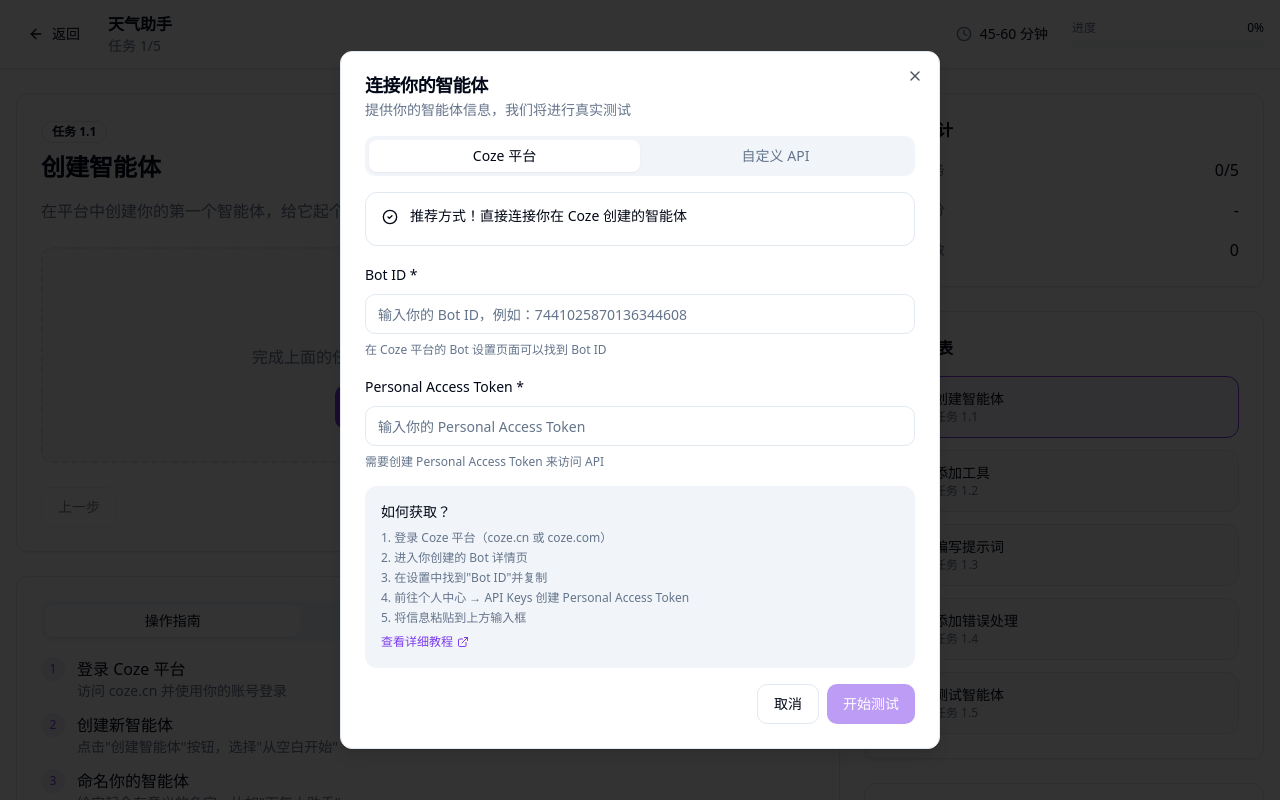
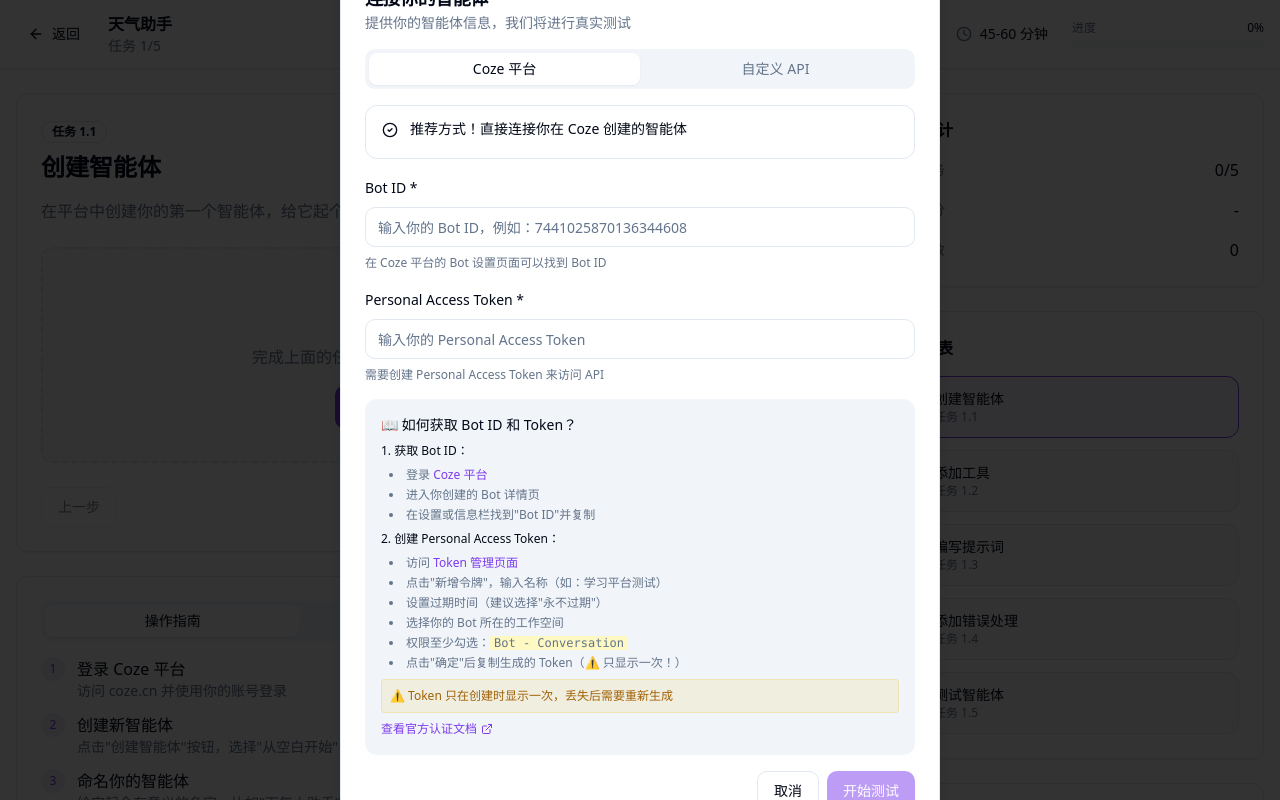
Before and after one commit to mosslive1314-hue/enter-AgentArchitectVisualGuide, a React (Vite) app: page /project/project-1/workspace in a window 1280 px wide. Both pictures are taken after a click on the button "测试我的智能体". Shown: the top 800 px of the page. Built offline with nearby package versions, Linux system fonts and the light colour scheme.

Commit message:
feat(evaluation): enhance Coze bot connection UX

```diff
--- a/src/components/evaluation/BotConnectionDialog.tsx
+++ b/src/components/evaluation/BotConnectionDialog.tsx
@@ -82,21 +82,42 @@
               </div>
 
               <div className="rounded-lg bg-muted p-4 space-y-2">
-                <p className="text-sm font-medium">如何获取？</p>
-                <ol className="text-xs text-muted-foreground space-y-1 list-decimal list-inside">
-                  <li>登录 Coze 平台（coze.cn 或 coze.com）</li>
-                  <li>进入你创建的 Bot 详情页</li>
-                  <li>在设置中找到"Bot ID"并复制</li>
-                  <li>前往个人中心 → API Keys 创建 Personal Access Token</li>
-                  <li>将信息粘贴到上方输入框</li>
-                </ol>
+                <p className="text-sm font-medium">📖 如何获取 Bot ID 和 Token？</p>
+
+                <div className="space-y-2">
+                  <p className="text-xs font-medium text-foreground">1. 获取 Bot ID：</p>
+                  <ol className="text-xs text-muted-foreground space-y-1 list-disc list-inside ml-2">
+                    <li>登录 <a href="https://www.coze.cn" target="_blank" rel="noopener noreferrer" className="text-primary hover:underline">Coze 平台</a></li>
+                    <li>进入你创建的 Bot 详情页</li>
+                    <li>在设置或信息栏找到"Bot ID"并复制</li>
+                  </ol>
+                </div>
+
+                <div className="space-y-2 mt-3">
+                  <p className="text-xs font-medium text-foreground">2. 创建 Personal Access Token：</p>
+                  <ol className="text-xs text-muted-foreground space-y-1 list-disc list-inside ml-2">
+                    <li>访问 <a href="https://www.coze.cn/open/oauth/pats" target="_blank" rel="noopener noreferrer" className="text-primary hover:underline">Token 管理页面</a></li>
+                    <li>点击"新增令牌"，输入名称（如：学习平台测试）</li>
+                    <li>设置过期时间（建议选择"永不过期"）</li>
+                    <li>选择你的 Bot 所在的工作空间</li>
+                    <li>权限至少勾选：<span className="font-mono bg-yellow-100 dark:bg-yellow-900 px-1">Bot - Conversation</span></li>
+                    <li>点击"确定"后复制生成的 Token（⚠️ 只显示一次！）</li>
+                  </ol>
+                </div>
+
+                <div className="mt-3 p-2 bg-yellow-500/10 border border-yellow-500/20 rounded">
+                  <p className="text-xs text-yellow-700 dark:text-yellow-400">
+                    ⚠️ Token 只在创建时显示一次，丢失后需要重新生成
+                  </p>
+                </div>
+
                 <a
-                  href="https://www.coze.cn/docs/developer_guides/create_a_bot"
+                  href="https://www.coze.cn/docs/developer_guides/authentication"
                   target="_blank"
                   rel="noopener noreferrer"
                   className="text-xs text-primary hover:underline inline-flex items-center gap-1 mt-2"
                 >
-                  查看详细教程 <ExternalLink className="h-3 w-3" />
+                  查看官方认证文档 <ExternalLink className="h-3 w-3" />
                 </a>
               </div>
             </div>
--- a/src/services/realTestEngine.ts
+++ b/src/services/realTestEngine.ts
@@ -81,24 +81,32 @@
       })
     });
 
-    if (!response.ok) {
-      throw new Error(`API 调用失败: ${response.status}`);
+    const data = await response.json();
+
+    // 检查 Coze API 返回的错误码
+    if (data.code !== 0) {
+      // 处理特定错误
+      if (data.code === 700012006) {
+        throw new Error('❌ Personal Access Token 无效或已过期\n\n请检查：\n1. Token 是否正确复制（不要包含多余空格）\n2. Token 是否已过期\n3. 在 Coze 平台重新生成新的 Token');
+      }
+      throw new Error(`Coze API 错误 (${data.code}): ${data.msg || '未知错误'}`);
     }
 
-    const data = await response.json();
-
     // 提取 Bot 的回复
-    if (data.code === 0 && data.data?.messages) {
+    if (data.data?.messages) {
       const botMessages = data.data.messages.filter((msg: { role: string }) => msg.role === 'assistant');
       if (botMessages.length > 0) {
-        return botMessages[0].content;
+        return botMessages[0].content || '空回复';
       }
     }
 
-    throw new Error('未能获取 Bot 回复');
+    throw new Error('未能获取 Bot 回复，请检查 Bot ID 是否正确');
   } catch (error) {
     console.error('Coze API 调用失败:', error);
-    throw error;
+    if (error instanceof Error) {
+      throw error;
+    }
+    throw new Error('网络请求失败，请检查网络连接');
   }
 }
 
```
